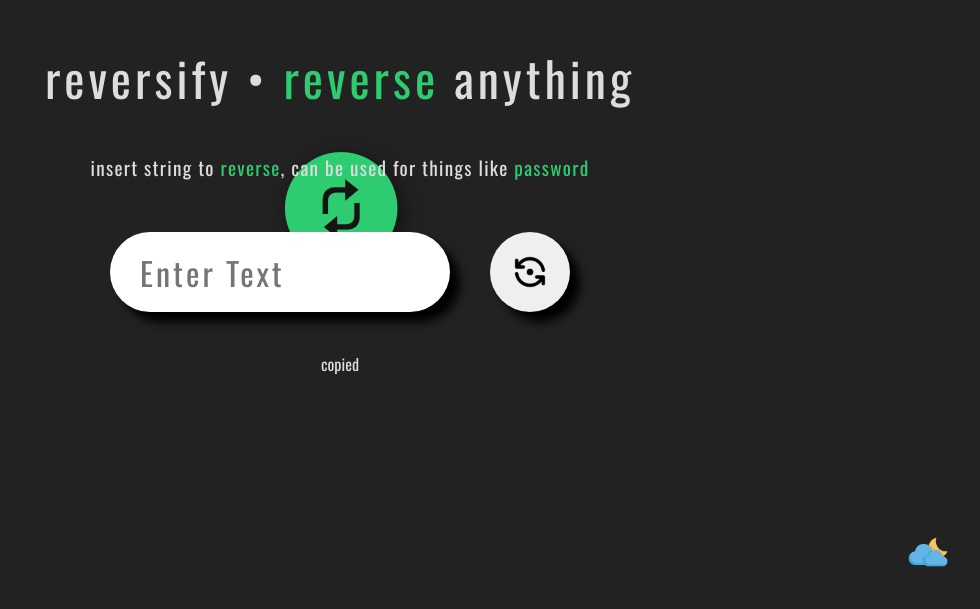
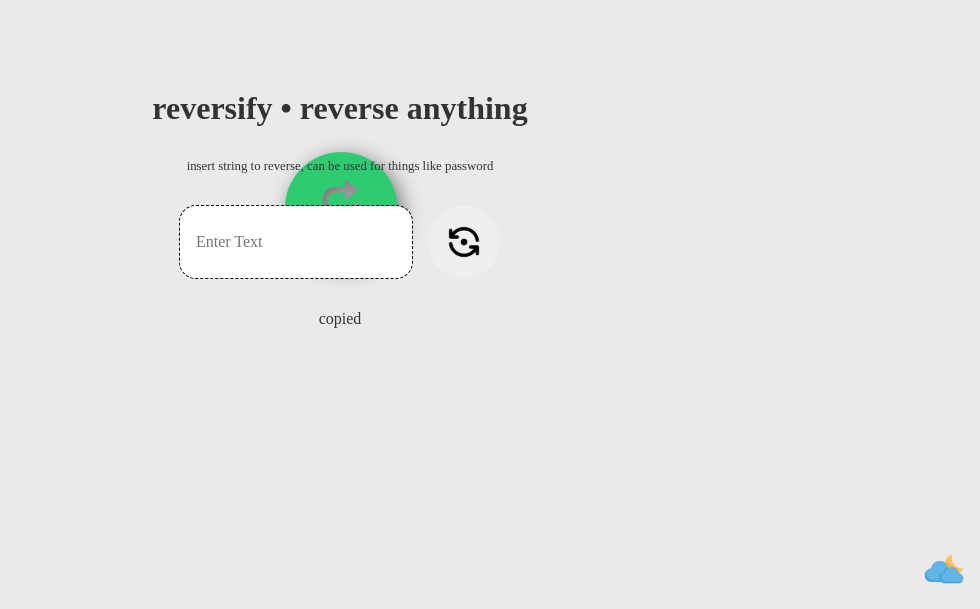
Before and after one commit to advait0012/MirrorText, a website built with Vite: page index.html in a window 1280 px wide. Shown: the part 191-800 px from the top of the page, without its empty margins (300-1280 px from the left). Built offline with nearby package versions, Linux system fonts and the light colour scheme; a web font is replaced by a local one.

Commit message:
UI almost done

```diff
--- a/index.html
+++ b/index.html
@@ -17,20 +17,21 @@
     <p class="description">
       insert string to <span class="rev">reverse</span>, can be used for things like <span class="rev">password</span>
     </p>
-    <div class="flex">
+    <div class="aside">
       <input
         class="input-text"
         type="text"
         placeholder="Enter Text"
         autofocus
+        data-input-text
       />
-      <button class="btn-reverse flex">
+      <button class="btn-reverse" data-btn-reverse>
         <img src="./refresh-dot.png" alt="" srcset="" />
       </button>
     </div>
-    <span class="chip">copied</span>
-    <span class="theme">
-      <img src="./assets/images/cloudy-night.png" alt="" />
+    <span class="chip" data-chip>copied</span>
+    <span class="theme" data-toggle-theme>
+      <img src="./assets/images/cloudy-night.png" alt="" height="24" />
     </span>
     <script src="./js/main.js"></script>
   </body>
--- a/js/main.js
+++ b/js/main.js
@@ -1,17 +1,12 @@
 const themeToggle = document.querySelector(".theme")
-const bodyElement = document.body;
-const inputElement = document.querySelector("input");
-const buttonElement = document.querySelector("button")
+const inputElement = document.querySelector("[data-input]");
+const buttonElement = document.querySelector("b")
 const copied = document.querySelector(".chip")
 
-inputElement.addEventListener("keypress",(e)=>{
-    if(e.keyCode === 13){
-        let inputVal = inputElement.value;
-        let mirrorText = inputVal.split("").reverse().join("");
-        inputElement.value = mirrorText;
-    }
-})
-
-themeToggle.addEventListener("click",()=>{
-    bodyElement.classList.toggle("night")
-})
+// inputElement.addEventListener("keypress",(e)=>{
+//     if(e.keyCode === 13){
+//         let inputVal = inputElement.value;
+//         let mirrorText = inputVal.split("").reverse().join("");
+//         inputElement.value = mirrorText;
+//     }
+// })
--- /dev/null
+++ b/styles/fonts.css
@@ -0,0 +1,11 @@
+@font-face {
+    font-family: "Nanum";
+    src: url(../assets/fonts/NanumGothic-Regular.ttf);
+    font-weight: regular;
+}
+
+@font-face {
+    font-family: "Nanum";
+    src: url(../assets/fonts/NanumGothic-Bold.ttf);
+    font-weight: bold;
+}
--- a/styles/styles.css
+++ b/styles/styles.css
@@ -1,64 +1,123 @@
-*{
+@import url("fonts.css");
+@import url("variables.css");
+@import url("utils.css");
+
+*,
+*::before,
+*::after {
   margin: 0;
   padding: 0;
   box-sizing: border-box;
 }
 
-img{
+img {
   height: 40px;
-    width:40px;
+  width: 40px;
 }
 
-.flex{
+body {
+  min-height: 100vh;
+  min-width: 100vw;
+  font-family: var(--mono);
+  background-color: var(--tints);
+  color: var(--shades);
   display: flex;
   justify-content: center;
   align-items: center;
+  flex-direction: column;
+  gap:2rem
 }
 
-.heading{
+input,button{
+  font-family: inherit;
+}
+
+.theme {
+  position: absolute;
+  bottom: 1rem;
+  right: 1rem;
+  cursor: pointer;
+}
+
+.aside{
+  display: flex;
+  gap:1rem;
+}
+
+/* .rev{
+  color: var(--accent);
+} */
+
+.input-text{
+  padding: 1rem;
+  border-radius: 1rem;
+  font-size: 1rem;
+  outline: 1px dashed black;
+  border: none;
+}
+
+.btn-reverse{
+  padding: 1rem;
+  cursor: pointer;
+  border-radius: 50%;
+  border: none;
+  display: grid;
+  place-items: center;
+}
+
+.description{
+  font-size: 0.8rem;
+}
+.heading::after {
+  content: "";
+  background-image: url("/assets/images/icon-hvNRE3Ne.png");
+  position: absolute;
+  top: 0;
+  bottom: 0;
+  right: 0;
+  left: 0;
+  background-repeat: no-repeat;
+  background-position: center;
+  z-index: -1;
+  filter: drop-shadow(5px 5px 10px rgba(0, 0, 0, 0.5));
+}
+
+/* .heading {
   font-size: 3rem;
   margin-bottom: 40px;
   letter-spacing: 4px;
   font-weight: 400;
 }
 
-.heading::after{
+.heading::after {
   content: "";
   background-image: url("/assets/images/icon-hvNRE3Ne.png");
   position: absolute;
-    top:0;
-    bottom:0;
-    right:0;
-    left:0;
+  top: 0;
+  bottom: 0;
+  right: 0;
+  left: 0;
   background-repeat: no-repeat;
   background-position: center;
   z-index: -1;
   filter: drop-shadow(5px 5px 10px rgba(0, 0, 0, 0.5));
-}
+} */
 
-.rev{
-    color:#2ecc71
-}
+/* .rev {
+  color: #2ecc71;
+}  */
 
-body{
-    height: 100vh;
-    width: 100vw;
-    flex-direction: column;
-    font-family: "oswald";
-    background-color: #eee;
-}
-
-.description{
+/* .description {
   font-size: 1.2rem;
   margin-bottom: 50px;
   letter-spacing: 1.3px;
-}
+} */
 
-div{
+/* div {
   margin-bottom: 40px;
-}
+} */
 
-.input-text{
+/* .input-text {
   height: 80px;
   width: 340px;
   border-radius: 50px;
@@ -70,34 +129,32 @@ div{
   border: none;
   font-family: "oswald";
   letter-spacing: 3px;
-}
+} */
 
-.btn-reverse{
+/* .btn-reverse {
   height: 80px;
   width: 80px;
   border-radius: 50%;
   outline: none;
   border: none;
   box-shadow: 10px 10px 10px black;
-    cursor:pointer
-}
+  cursor: pointer;
+} */
 
-.theme{
-    position: absolute;
-    bottom: 2rem;
-    right: 2rem;
-    cursor: pointer;
-}
-.day{
+/* .day {
   background-color: #222;
   color: #ddd;
-}
+} */
 
-.night{
-    background-color:#ddd;
+/* .night {
+  background-color: #ddd;
   color: #222;
-}
+} */
 
-.night .theme img{
+/* .night .theme img {
   content: url("/assets/images/cloudy.png");
-}
+} */
+
+/* .chip {
+  animation-name: fadeaway;
+} */
--- /dev/null
+++ b/styles/utils.css
@@ -0,0 +1,3 @@
+.accent{
+    color:(--accent)
+}
--- /dev/null
+++ b/styles/variables.css
@@ -0,0 +1,29 @@
+:root {
+  --shades: #333333;
+  --tints: #eaeaea;
+  --accent: #3469ec;
+  --mono: "nanum";
+}
+
+@media (prefer-color-scheme: dark) {
+  :root {
+    --shades: #eaeaea;
+    --tints: #333333;
+    --accent: #3469ec;
+    --mono: "nanum";
+  }
+}
+
+.dark-theme {
+  --shades: #eaeaea;
+  --tints: #333333;
+  --accent: #3469ec;
+  --mono: "nanum";
+}
+
+.light{
+    --shades: #333333;
+    --tints: #eaeaea;
+    --accent: #3469ec;
+    --mono: "nanum";
+}
```
Also changed, not shown: 3 other files. Lines whose indentation alone changed are shown as unchanged.
